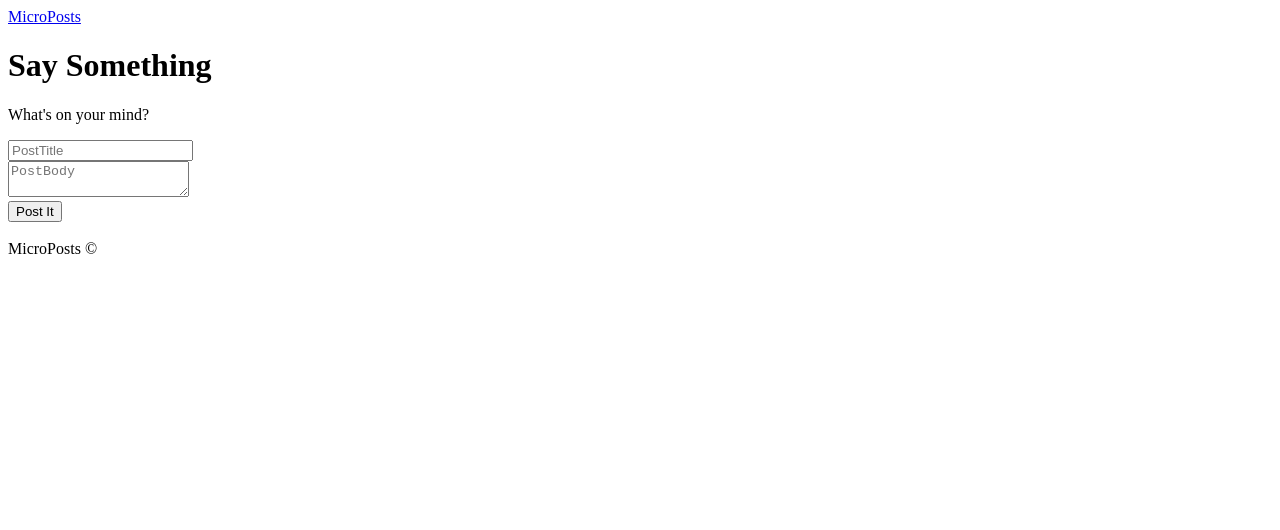
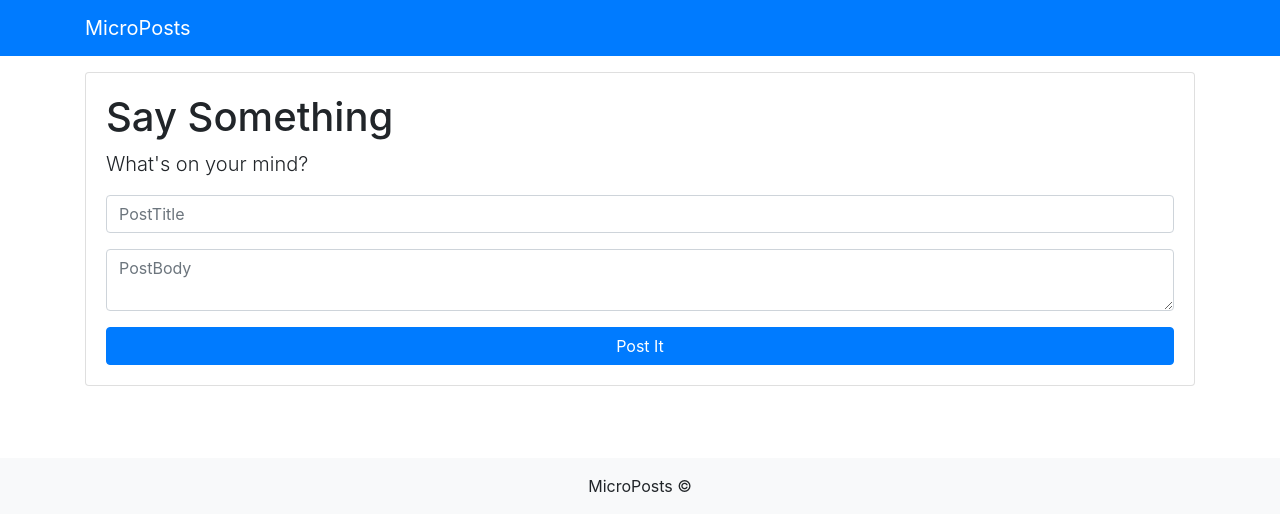
Before and after one commit to nathan-britten/Small-Projects, a plain HTML site: page Microposts/index.html in a window 1280 px wide. Drawn offline with nearby package versions, Linux system fonts and the light colour scheme; no server answers.

Commit message:
Update index.html to include bootstrap link

```diff
--- a/Microposts/index.html
+++ b/Microposts/index.html
@@ -5,7 +5,7 @@
   <meta name="viewport" content="width=device-width, initial-scale=1.0">
   <meta http-equiv="X-UA-Compatible" content="ie=edge">
   <title>My JavaScript App</title>
-  <link rel="stylesheet" href="bootstrap.min (2).css">
+  <link rel="stylesheet" href="https://stackpath.bootstrapcdn.com/bootstrap/4.4.1/css/bootstrap.min.css" integrity="sha384-Vkoo8x4CGsO3+Hhxv8T/Q5PaXtkKtu6ug5TOeNV6gBiFeWPGFN9MuhOf23Q9Ifjh" crossorigin="anonymous">
   <link rel="stylesheet" href="https://stackpath.bootstrapcdn.com/font-awesome/4.7.0/css/font-awesome.min.css">
   <link rel="stylesheet" href="assets/style.css">
 </head>
```
